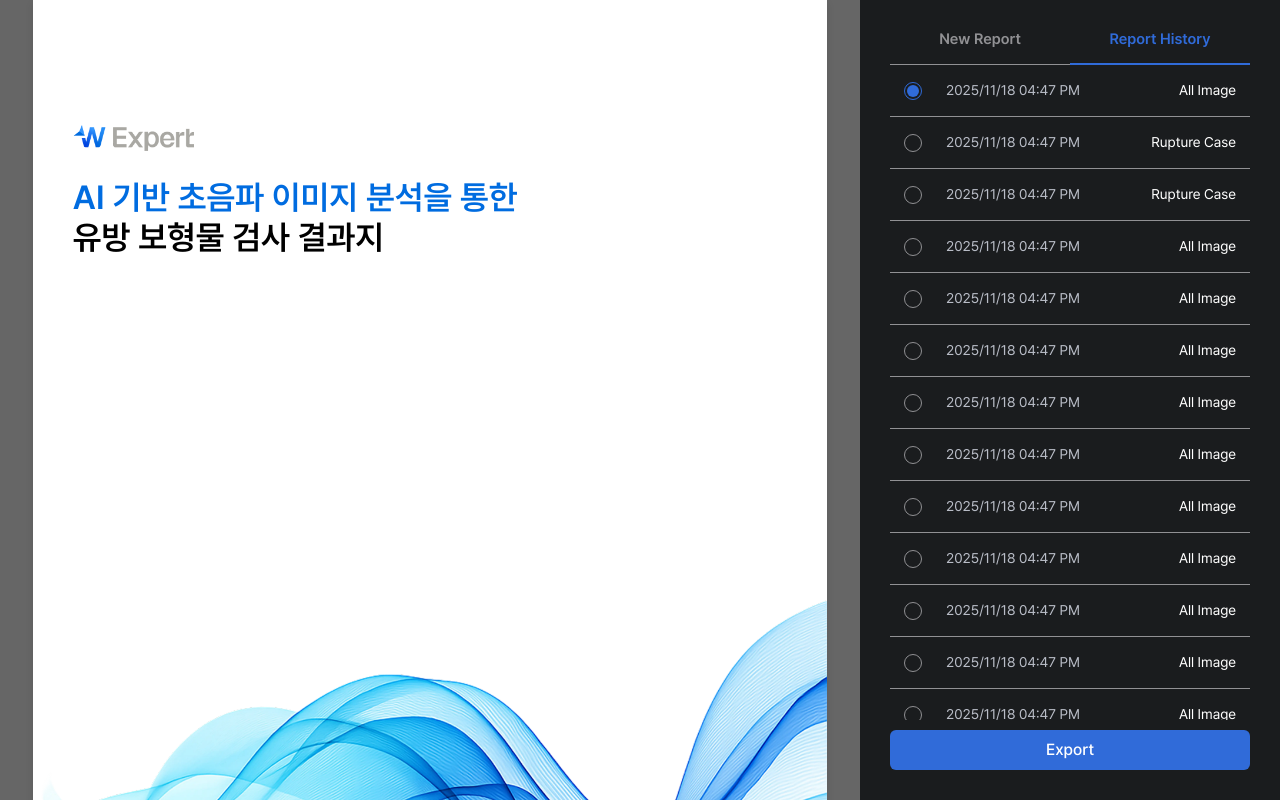
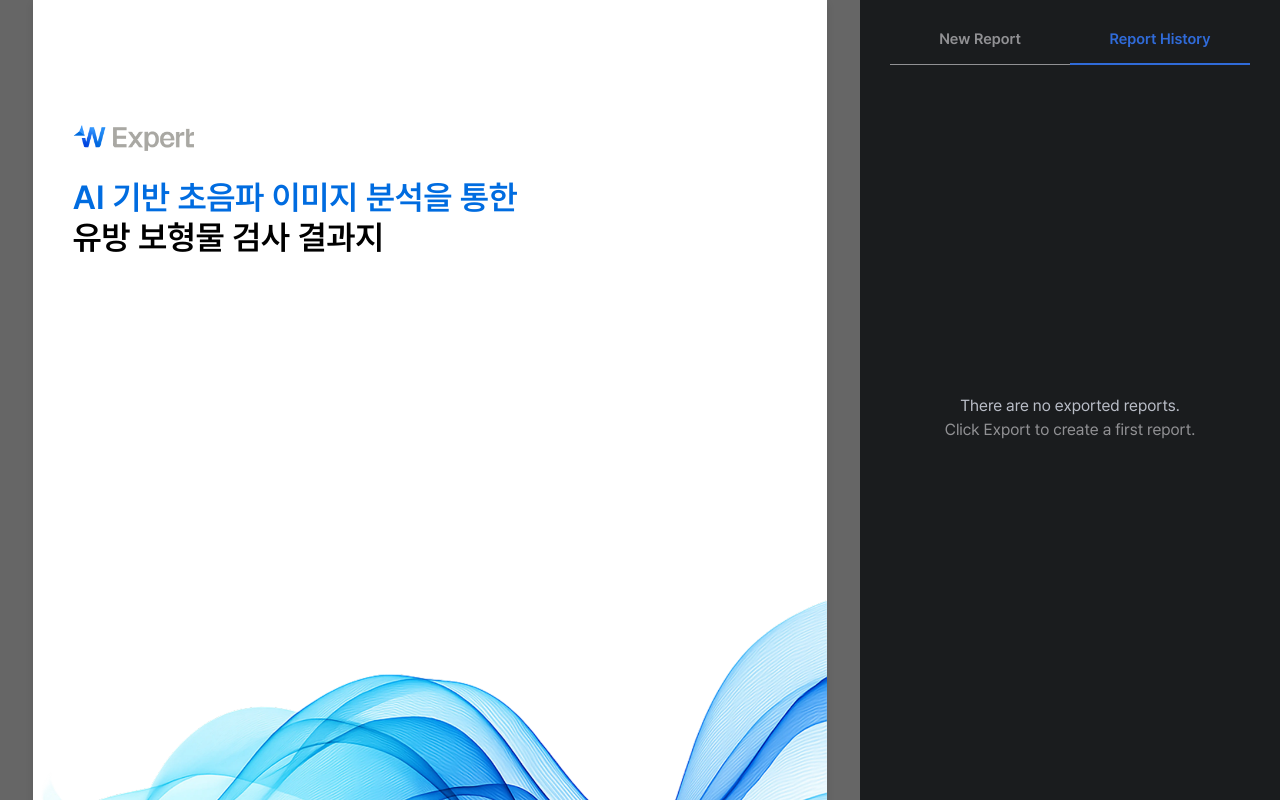
Before and after one commit to wai-admin/wexpert-report, a React (Vite) app: page / in a window 1280 px wide. Both pictures are taken after a click on the button "Report History". Shown: the top 800 px of the page. Built offline with nearby package versions, Linux system fonts and the light colour scheme.

Commit message:
feat: ReportHistory가 존재하지 않는 경우에 대한 UI 처리

```diff
--- a/src/pages/handler/ReportHistory.tsx
+++ b/src/pages/handler/ReportHistory.tsx
@@ -10,6 +10,8 @@ const ReportHistory = ({ onPrint }: ReportHistoryProps) => {
 
   return (
     <div className="size-full flex flex-col justify-between gap-[10px]">
+      {MOCK_REPORT_HISTORY.length > 0 ? (
+        <>
           <div className="w-full flex flex-col flex-1 overflow-y-auto">
             {MOCK_REPORT_HISTORY.map((report, index) => {
               const { id, date, exportOption } = report;
@@ -35,81 +37,98 @@ const ReportHistory = ({ onPrint }: ReportHistoryProps) => {
             })}
           </div>
           <Button label="Export" onClick={onPrint} />
+        </>
+      ) : (
+        <NoReportHistory />
+      )}
     </div>
   );
 };
 
 export default ReportHistory;
 
-const MOCK_REPORT_HISTORY = [
-  {
-    id: 1,
-    date: "2025/11/18 04:47 PM",
-    exportOption: "All Image",
-  },
-  {
-    id: 2,
-    date: "2025/11/18 04:47 PM",
-    exportOption: "Rupture Case",
-  },
-  {
-    id: 3,
-    date: "2025/11/18 04:47 PM",
-    exportOption: "Rupture Case",
-  },
-  {
-    id: 4,
-    date: "2025/11/18 04:47 PM",
-    exportOption: "All Image",
-  },
-  {
-    id: 5,
-    date: "2025/11/18 04:47 PM",
-    exportOption: "All Image",
-  },
-  {
-    id: 6,
-    date: "2025/11/18 04:47 PM",
-    exportOption: "All Image",
-  },
-  {
-    id: 7,
-    date: "2025/11/18 04:47 PM",
-    exportOption: "All Image",
-  },
-  {
-    id: 8,
-    date: "2025/11/18 04:47 PM",
-    exportOption: "All Image",
-  },
-  {
-    id: 9,
-    date: "2025/11/18 04:47 PM",
-    exportOption: "All Image",
-  },
-  {
-    id: 10,
-    date: "2025/11/18 04:47 PM",
-    exportOption: "All Image",
-  },
-  {
-    id: 11,
-    date: "2025/11/18 04:47 PM",
-    exportOption: "All Image",
-  },
-  {
-    id: 12,
-    date: "2025/11/18 04:47 PM",
-    exportOption: "All Image",
-  },
-  {
-    id: 13,
-    date: "2025/11/18 04:47 PM",
-    exportOption: "All Image",
-  },
-  {
-    id: 14,
-    date: "2025/11/18 04:47 PM",
-    exportOption: "All Image",
-  },
+const NoReportHistory = () => {
+  return (
+    <div className="size-full flex flex-col items-center justify-center gap-[5px]">
+      <p className="text-[16px] font-pretendard text-text-tertiary">
+        There are no exported reports.
+      </p>
+      <p className="text-[16px] font-pretendard text-solid-lt">
+        Click Export to create a first report.
+      </p>
+    </div>
+  );
+};
+
+const MOCK_REPORT_HISTORY: any[] = [
+  // {
+  //   id: 1,
+  //   date: "2025/11/18 04:47 PM",
+  //   exportOption: "All Image",
+  // },
+  // {
+  //   id: 2,
+  //   date: "2025/11/18 04:47 PM",
+  //   exportOption: "Rupture Case",
+  // },
+  // {
+  //   id: 3,
+  //   date: "2025/11/18 04:47 PM",
+  //   exportOption: "Rupture Case",
+  // },
+  // {
+  //   id: 4,
+  //   date: "2025/11/18 04:47 PM",
+  //   exportOption: "All Image",
+  // },
+  // {
+  //   id: 5,
+  //   date: "2025/11/18 04:47 PM",
+  //   exportOption: "All Image",
+  // },
+  // {
+  //   id: 6,
+  //   date: "2025/11/18 04:47 PM",
+  //   exportOption: "All Image",
+  // },
+  // {
+  //   id: 7,
+  //   date: "2025/11/18 04:47 PM",
+  //   exportOption: "All Image",
+  // },
+  // {
+  //   id: 8,
+  //   date: "2025/11/18 04:47 PM",
+  //   exportOption: "All Image",
+  // },
+  // {
+  //   id: 9,
+  //   date: "2025/11/18 04:47 PM",
+  //   exportOption: "All Image",
+  // },
+  // {
+  //   id: 10,
+  //   date: "2025/11/18 04:47 PM",
+  //   exportOption: "All Image",
+  // },
+  // {
+  //   id: 11,
+  //   date: "2025/11/18 04:47 PM",
+  //   exportOption: "All Image",
+  // },
+  // {
+  //   id: 12,
+  //   date: "2025/11/18 04:47 PM",
+  //   exportOption: "All Image",
+  // },
+  // {
+  //   id: 13,
+  //   date: "2025/11/18 04:47 PM",
+  //   exportOption: "All Image",
+  // },
+  // {
+  //   id: 14,
+  //   date: "2025/11/18 04:47 PM",
+  //   exportOption: "All Image",
+  // },
 ];
```
Lines whose indentation alone changed are shown as unchanged.
